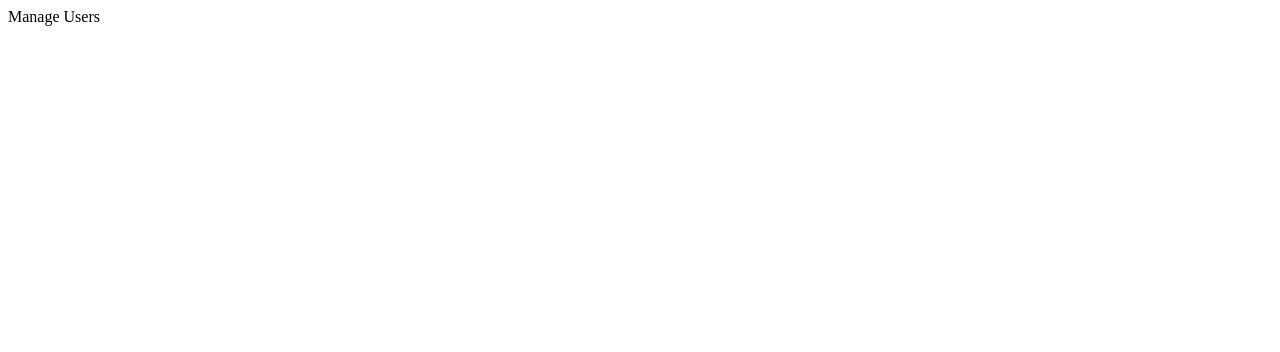
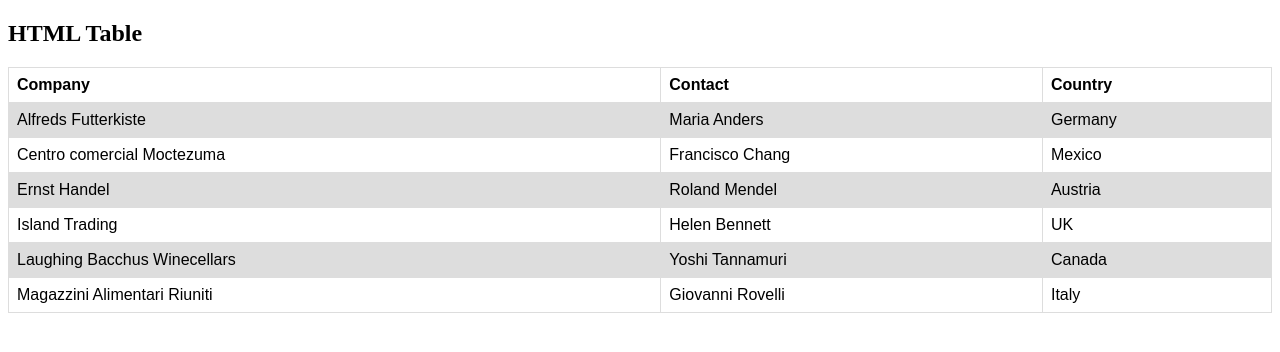
Before and after one commit to thachvabach2/soundcloud-nextjs-spring-mongodb-restful, a React (Vite) app in the folder frontend-nextjs/admin-vite-soundcloud/: page /users in a window 1280 px wide. Shown: the top 352 px of the page. Built offline with nearby package versions, Linux system fonts and the light colour scheme.

Commit message:
[FE Admin] Design Table User

```diff
--- a/frontend-nextjs/admin-vite-soundcloud/src/App.tsx
+++ b/frontend-nextjs/admin-vite-soundcloud/src/App.tsx
@@ -3,6 +3,7 @@
 import viteLogo from '/vite.svg'
 // import './App.css'
 import { BrowserRouter, Route, Routes } from 'react-router-dom'
+import UsersPage from './screens/users.page'
 
 function App() {
     const [count, setCount] = useState(0)
@@ -39,7 +40,7 @@
             <BrowserRouter>
                 <Routes>
                     <Route path="/" element={<AppVite />} />
-                    <Route path="/users" element={<div>Manage Users</div>} />
+                    <Route path="/users" element={<UsersPage />} />
                     <Route path="/tracks" element={<div>Manage Tracks</div>} />
                 </Routes>
             </BrowserRouter>
--- /dev/null
+++ b/frontend-nextjs/admin-vite-soundcloud/src/components/users/users.table.tsx
@@ -0,0 +1,50 @@
+
+import '../../styles/users.css'
+
+const UsersTable = () => {
+    return (
+        <div>
+            <h2>HTML Table</h2>
+
+            <table>
+                <tr>
+                    <th>Company</th>
+                    <th>Contact</th>
+                    <th>Country</th>
+                </tr>
+                <tr>
+                    <td>Alfreds Futterkiste</td>
+                    <td>Maria Anders</td>
+                    <td>Germany</td>
+                </tr>
+                <tr>
+                    <td>Centro comercial Moctezuma</td>
+                    <td>Francisco Chang</td>
+                    <td>Mexico</td>
+                </tr>
+                <tr>
+                    <td>Ernst Handel</td>
+                    <td>Roland Mendel</td>
+                    <td>Austria</td>
+                </tr>
+                <tr>
+                    <td>Island Trading</td>
+                    <td>Helen Bennett</td>
+                    <td>UK</td>
+                </tr>
+                <tr>
+                    <td>Laughing Bacchus Winecellars</td>
+                    <td>Yoshi Tannamuri</td>
+                    <td>Canada</td>
+                </tr>
+                <tr>
+                    <td>Magazzini Alimentari Riuniti</td>
+                    <td>Giovanni Rovelli</td>
+                    <td>Italy</td>
+                </tr>
+            </table>
+        </div>
+    )
+}
+
+export default UsersTable;
--- /dev/null
+++ b/frontend-nextjs/admin-vite-soundcloud/src/screens/users.page.tsx
@@ -0,0 +1,11 @@
+import UsersTable from "../components/users/users.table";
+
+const UsersPage = () => {
+    return (
+        <>
+            <UsersTable />
+        </>
+    )
+}
+
+export default UsersPage;
--- /dev/null
+++ b/frontend-nextjs/admin-vite-soundcloud/src/styles/users.css
@@ -0,0 +1,15 @@
+table {
+    font-family: arial, sans-serif;
+    border-collapse: collapse;
+    width: 100%;
+  }
+
+td, th {
+    border: 1px solid #dddddd;
+    text-align: left;
+    padding: 8px;
+}
+
+tr:nth-child(even) {
+    background-color: #dddddd;
+}
```
